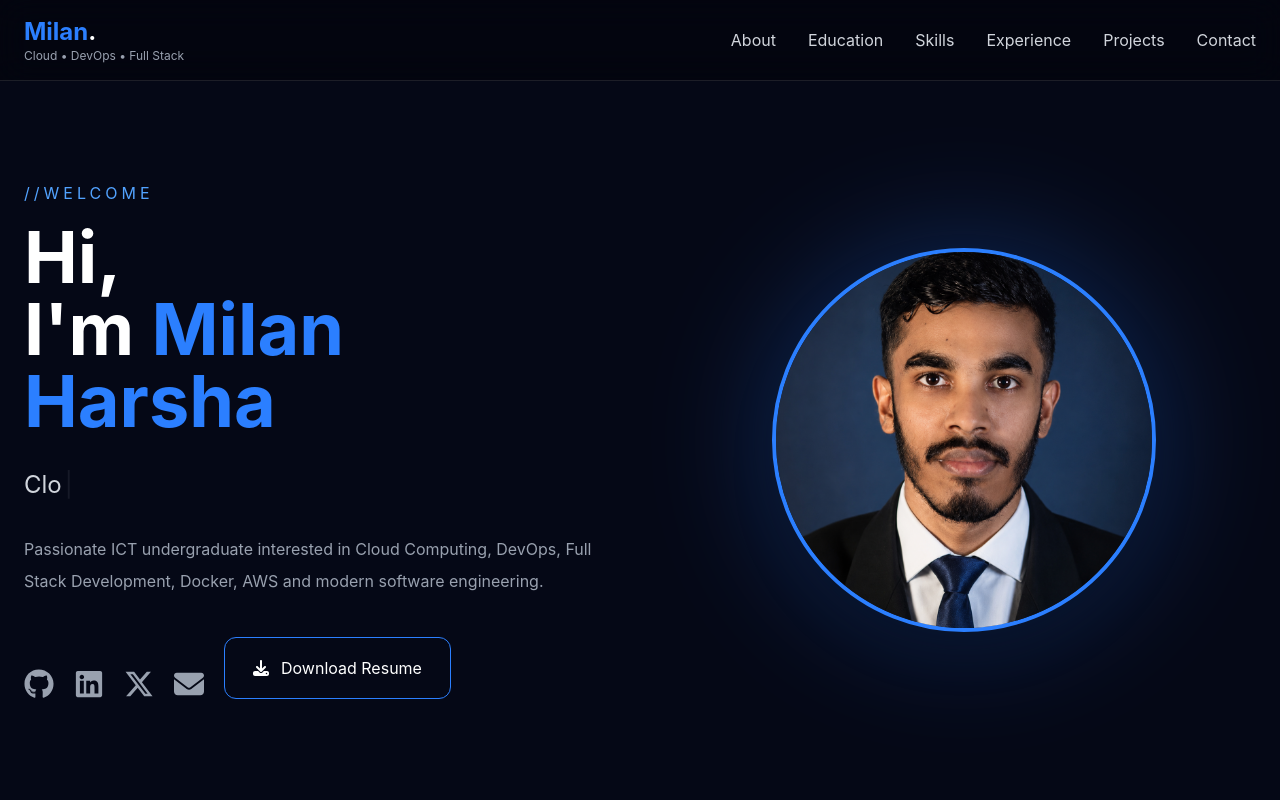
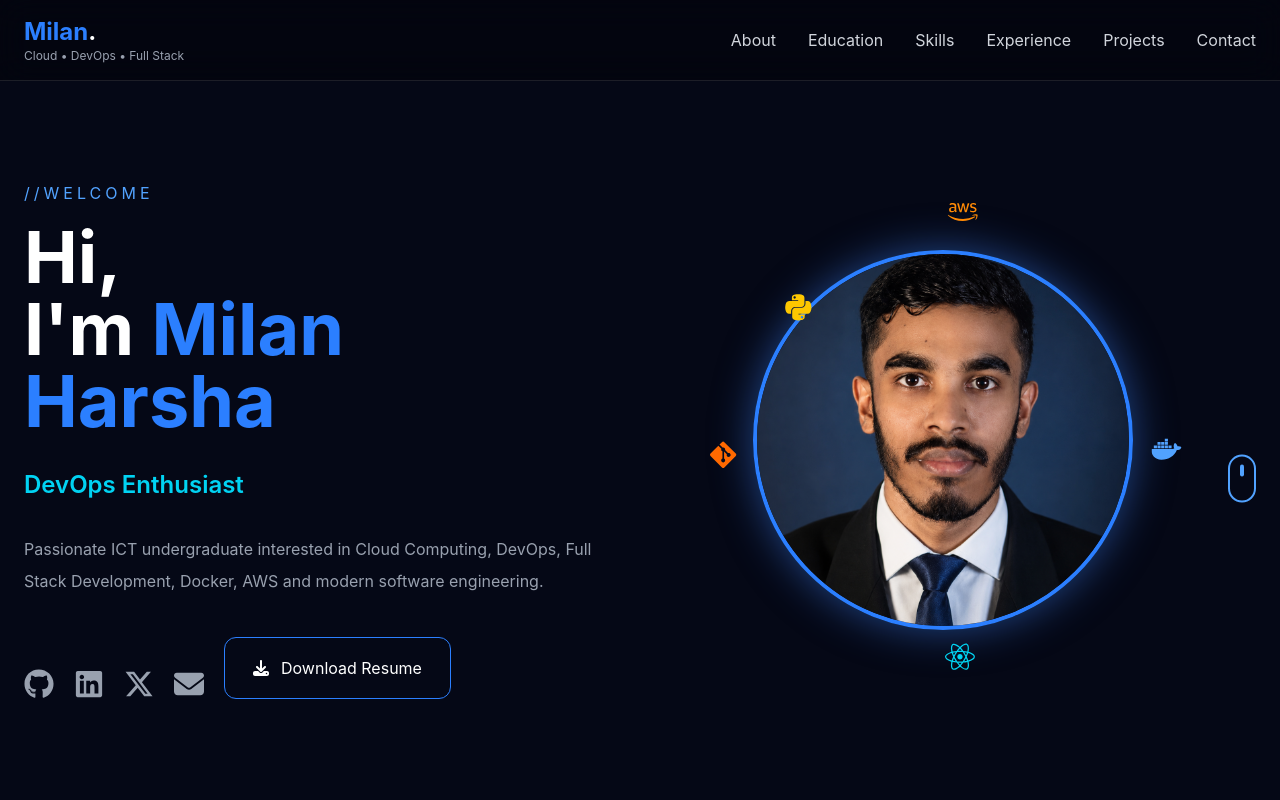
Before and after one commit to MilanAlgama/Milan-Algama, a React (Vite) app: page / in a window 1280 px wide. Shown: the top 800 px of the page. Built offline with nearby package versions, Linux system fonts and the light colour scheme.

Commit message:
Add some animated icons around the profile image

```diff
--- a/package.json
+++ b/package.json
@@ -20,6 +20,7 @@
     "react-icons": "^5.6.0",
     "react-scroll": "^1.9.3",
     "react-simple-typewriter": "^5.0.1",
+    "react-type-animation": "^3.2.0",
     "tailwindcss": "^4.3.1",
     "tsparticles": "^4.3.0"
   },
--- a/src/components/Hero.jsx
+++ b/src/components/Hero.jsx
@@ -1,3 +1,6 @@
+import HeroOrbit from "./HeroOrbit";
+import ScrollIndicator from "./ScrollIndicator";
+import { TypeAnimation } from "react-type-animation";
 import { Typewriter } from "react-simple-typewriter";
 import { motion } from "framer-motion";
 import {
@@ -20,9 +23,7 @@ function Hero() {
           animate={{ opacity: 1, x: 0 }}
           transition={{ duration: 0.8 }}
         >
-          <p className="text-blue-400 uppercase tracking-[4px]">
-            //Welcome
-          </p>
+          <p className="text-blue-400 uppercase tracking-[4px]">//Welcome</p>
 
           <h1 className="text-6xl lg:text-7xl font-bold mt-4">
             Hi,
@@ -32,18 +33,21 @@ function Hero() {
           </h1>
 
           <h2 className="text-2xl text-gray-300 mt-8">
-            <Typewriter
-              words={[
-                "ICT Undergraduate",
-                "Cloud Enthusiast",
-                "DevOps Learner",
+            <TypeAnimation
+              sequence={[
+                "Aspiring Cloud Engineer",
+                2000,
+                "DevOps Enthusiast",
+                2000,
                 "Full Stack Developer",
+                2000,
+                "Lifelong Learner",
+                2000,
               ]}
-              loop={0}
-              cursor
-              cursorStyle="|"
-              typeSpeed={70}
-              deleteSpeed={50}
+              wrapper="span"
+              speed={50}
+              repeat={Infinity}
+              className="text-2xl font-semibold text-cyan-400"
             />
           </h2>
 
@@ -107,17 +111,18 @@ function Hero() {
           transition={{ duration: 0.8 }}
           className="flex justify-center"
         >
-          <div className="relative">
-            <div className="absolute inset-0 bg-blue-500 blur-3xl opacity-30 rounded-full"></div>
-
+          <div className="relative w-[420px] h-[420px] flex items-center justify-center mx-auto overflow-visible">
+            {" "}
+            <HeroOrbit />
             <img
               src={profile}
               alt="Milan Harsha"
-              className="relative w-80 h-80 lg:w-96 lg:h-96 rounded-full object-cover border-4 border-blue-500 shadow-2xl"
+              className="relative z-10 w-[380px] h-[380px] object-cover rounded-full border-4 border-blue-500 shadow-[0_0_40px_rgba(59,130,246,0.5)]"
             />
           </div>
         </motion.div>
       </div>
+      <ScrollIndicator />
     </section>
   );
 }
--- /dev/null
+++ b/src/components/HeroOrbit.jsx
@@ -0,0 +1,63 @@
+import { motion } from "framer-motion";
+import {
+  FaAws,
+  FaDocker,
+  FaReact,
+  FaGitAlt,
+  FaPython,
+} from "react-icons/fa";
+
+const icons = [
+  {
+    icon: <FaAws />,
+    className: "text-orange-400",
+    style: { top: "-25px", left: "50%", transform: "translateX(-50%)" },
+  },
+  {
+    icon: <FaDocker />,
+    className: "text-blue-400",
+    style: { top: "50%", right: "-25px", transform: "translateY(-50%)" },
+  },
+  {
+    icon: <FaReact />,
+    className: "text-cyan-400",
+    style: { bottom: "-25px", left: "50%", transform: "translateX(-50%)" },
+  },
+  {
+    icon: <FaGitAlt />,
+    className: "text-orange-500",
+    style: { top: "50%", left: "-25px", transform: "translateY(-50%)" },
+  },
+  {
+    icon: <FaPython />,
+    className: "text-yellow-400",
+    style: { top: "15%", left: "12%" },
+  },
+];
+
+function HeroOrbit() {
+  return (
+    <>
+      {icons.map((item, index) => (
+        <motion.div
+          key={index}
+          animate={{
+            y: [0, -10, 0],
+            x: [0, 6, 0],
+          }}
+          transition={{
+            duration: 3,
+            repeat: Infinity,
+            delay: index * 0.3,
+          }}
+          style={item.style}
+          className={`absolute z-20 text-3xl ${item.className}`}
+        >
+          {item.icon}
+        </motion.div>
+      ))}
+    </>
+  );
+}
+
+export default HeroOrbit;
--- /dev/null
+++ b/src/components/ScrollIndicator.jsx
@@ -0,0 +1,20 @@
+import { motion } from "framer-motion";
+
+function ScrollIndicator() {
+  return (
+    <motion.div
+      animate={{ y: [0, 10, 0] }}
+      transition={{
+        repeat: Infinity,
+        duration: 1.5,
+      }}
+      className="flex justify-center mt-16"
+    >
+      <div className="w-7 h-12 border-2 border-blue-400 rounded-full flex justify-center">
+        <div className="w-1 h-3 bg-blue-400 rounded-full mt-2"></div>
+      </div>
+    </motion.div>
+  );
+}
+
+export default ScrollIndicator;
```
Also changed, not shown: 1 other file (tests, documents, lock files or other folders).
